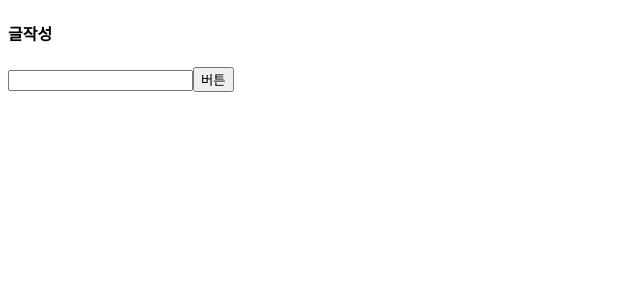
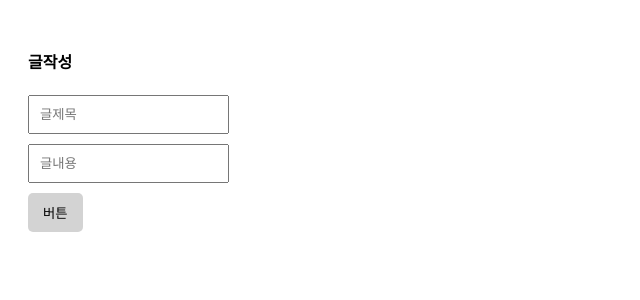
Before and after one commit to YangDongsuk/nextjspractice_forum, a Next.js app: page /write in a window 1280 px wide. Shown: the top 300 px of the page, without its empty margins (0-640 px from the left). Built offline with nearby package versions, Linux system fonts and the light colour scheme.

Commit message:
글 작성기능 만들기 2

```diff
--- a/app/globals.css
+++ b/app/globals.css
@@ -21,3 +21,19 @@
   color: grey;
   margin: 5px 0px;
 }
+
+.p-20 {
+  padding: 20px;
+}
+input {
+  box-sizing: border-box;
+  padding: 10px;
+  display: block;
+  margin-bottom: 10px;
+}
+button {
+  padding: 10px 15px;
+  background: lightgray;
+  border: none;
+  border-radius: 5px;
+}
--- a/app/write/page.js
+++ b/app/write/page.js
@@ -1,9 +1,10 @@
 export default function Write() {
   return (
-    <div>
+    <div className="p-20">
       <h4>글작성</h4>
-      <form action="/api/test" method="POST">
-        <input name="title"></input>
+      <form action="/api/post/new" method="POST">
+        <input name="title" placeholder="글제목"></input>
+        <input name="content" placeholder="글내용"></input>
         <button type="submit">버튼</button>
       </form>
     </div>
--- /dev/null
+++ b/pages/api/post/new.js
@@ -0,0 +1,17 @@
+import { connectDB } from "@/util/database.js";
+export default async function handler(요청, 응답) {
+  if (요청.method === "POST") {
+    if (요청.body.title === "" || 요청.body.content === "") {
+      return 응답
+        .status(500)
+        .json({ message: "제목과 내용을 모두 입력해주세요." });
+    }
+    try {
+      let db = (await connectDB).db("forum");
+      let result = db.collection("post").insertOne(요청.body);
+      응답.redirect(302, "/list");
+    } catch (error) {
+      console.log(error);
+    }
+  }
+}
```
